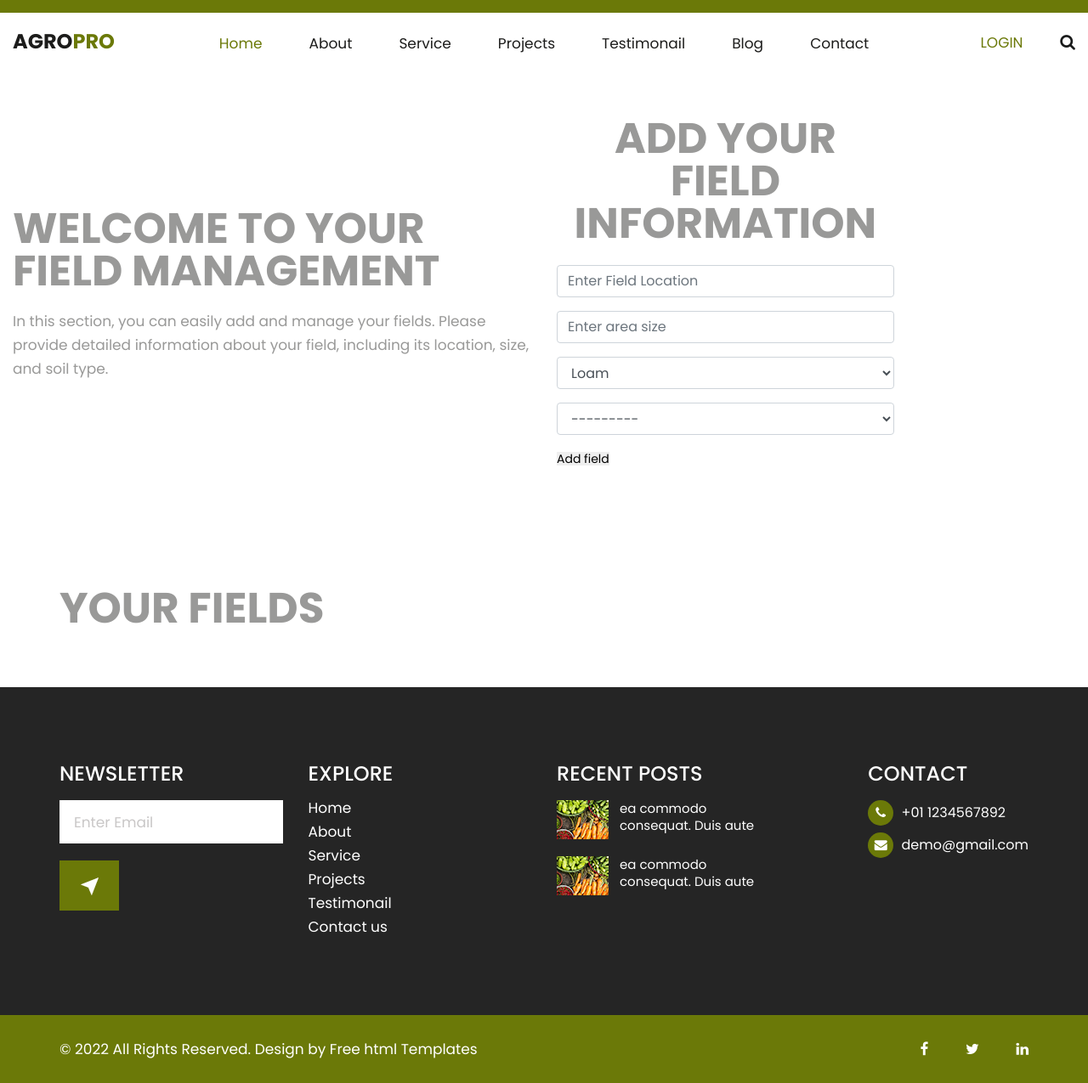
After one commit to troudi-malek/irrigation_project_django, a Django app: page /client/SoilCrop in a window 1280 px wide. The commit adds this page. Shown: the whole page at 85% size. Run offline with Django 4.2, Linux system fonts and the light colour scheme; data that the repository does not hold is empty; some libraries are stand-ins or nearby versions.

Commit message:
26/10/2024

```diff
--- /dev/null
+++ b/Templates/Client/SoilCrop/soilCropFront.html
@@ -0,0 +1,82 @@
+{% include '../../nav.html' %}
+{% load static %}
+
+<div class="about mt-5 mb-5">
+    <div class="container-fluid">
+       <div class="row d_flex">
+          <div class="col-lg-6 col-md-12">
+             <div class="titlepage text_align_left">
+                <h2>Welcome to Your Field Management</h2>
+                <p>In this section, you can easily add and manage your fields. Please provide detailed information about your field, including its location, size, and soil type.</p>
+             </div>
+          </div>
+          <div class="col-lg-6 col-md-12">
+             <div class="row d_flex">
+              <div class="col-md-8">
+                <div class="titlepage">
+                    <h2 class="text_align_center mb-4">Add your Field information</h2>
+                    <form method="post" action="{% url 'CropFront' %}">
+                        {% csrf_token %}
+                        {% for field in form %}
+                    <div class="mb-3">
+                        {{field}}
+                    </div>
+                    {% endfor %}
+                        <button class="saveButton" name="save">Add field</button>
+                    </form>
+                </div>
+              </div>
+             </div>
+          </div>
+       </div>
+    </div>
+ </div>
+
+ <div class="news">
+   <div class="container">
+      <div class="row">
+         <div class="col-md-12">
+            <div class="titlepage text_align_left">
+               <h2>Your Fields</h2>
+            </div>
+         </div>
+      </div>
+      <div class="row mb-5">
+        {% for field in fields %}
+        <div class="col-md-4">
+         <div class="latest">
+            <figure><img src="{% static "images/news3.jpg" %}" alt="#"/></figure>
+            <span>{{ field.area_size }}<br>
+               Hectare
+               </span>
+            <div class="nostrud">
+               <h3>{{ field.location }}</h3>
+               <p>Soil quality: {{ field.soil_quality }}</p>
+               <p>Crop: {{ field.crop }}</p>
+
+               <form method="post" action="{% url 'CropFront' %}">
+                  {% csrf_token %}
+                  <button type="submit" name="update" value="{{ field.id }}" class="btn btn-primary">Update</button>
+                  <button type="submit" name="delete" value="{{ field.id }}" class="btn btn-danger">Delete</button>
+               </form>
+
+               {% if editing_field == field.id %}
+               <form method="post" action="{% url 'CropFront' %}">
+                  {% csrf_token %}
+                  <h4 class="mt-4">Edit Field Information</h4>
+                  {% for field in formupdate %}
+                  <div class="mb-3">
+                      {{field}}
+                  </div>
+                  {% endfor %}
+                  <button class="saveButton" name="edit" value="{{ field.id }}">Update field</button>
+               </form>
+               {% endif %}
+            </div>
+         </div>
+        </div>
+        {% endfor %}
+      </div>
+   </div>
+</div>
+{% include '../../footer.html' %}
--- /dev/null
+++ b/Templates/footer.html
@@ -0,0 +1,71 @@
+{% load static %}
+<footer>
+    <div class="footer">
+       <div class="container">
+          <div class="row">
+                    <div class="col-lg-3 col-md-6">
+                      <div class="hedingh3  text_align_left">
+                         <h3>Newsletter</h3>
+                         <form id="colof" class="form_subscri">
+                            <input class="newsl" placeholder="Enter Email" type="text" name="Email">
+                            <button class="subsci_btn"><img src="{% static "images/new.png" %}" alt="#"/></button>
+                         </form>
+
+                      </div>
+                   </div>
+                   <div class="col-lg-3 col-md-6">
+                      <div class="hedingh3 text_align_left">
+                         <h3> Explore</h3>
+                         <ul class="menu_footer">
+                            <li><a href="index.html">Home</a></li>
+                            <li><a href="about.html">About</a></li>
+                            <li><a href="service.html">Service</a></li>
+                            <li><a href="Javascript:void(0)">Projects</a></li>
+                            <li><a href="testimonail.html">Testimonail</a></li>
+                            <li><a href="contact.html">Contact us</a></li>
+                         </ul>
+                      </div>
+                   </div>
+                   <div class="col-lg-3 col-md-6">
+                      <div class="hedingh3 text_align_left">
+                         <h3>Recent Posts</h3>
+                         <ul class="recent">
+                            <li><img src="{% static "images/resent.jpg" %}" alt="#"/>ea commodo consequat. Duis aute </li>
+                            <li><img src="{% static "images/resent.jpg" %}" alt="#"/>ea commodo consequat. Duis aute </li>
+                         </ul>
+                      </div>
+                   </div>
+                    <div class="col-lg-3 col-md-6">
+                      <div class="hedingh3  flot_right text_align_left">
+                         <h3>ContacT</h3>
+                         <ul class="top_infomation">
+                            <li><i class="fa fa-phone" aria-hidden="true"></i>
+                               +01 1234567892
+                            </li>
+                            <li><i class="fa fa-envelope" aria-hidden="true"></i>
+                               <a href="Javascript:void(0)">demo@gmail.com</a>
+                            </li>
+                         </ul>
+                      </div>
+                   </div>
+                </div>
+             </div>
+
+       <div class="copyright">
+          <div class="container">
+             <div class="row d_flex">
+                <div class="col-md-8">
+                   <p>© 2022 All Rights Reserved. Design by <a href="https://html.design/"> Free html Templates</a></p>
+                </div>
+                <div class="col-md-4">
+                      <ul class="social_icon ">
+                         <li><a href="Javascript:void(0)"><i class="fa fa-facebook" aria-hidden="true"></i></a></li>
+                         <li><a href="Javascript:void(0)"><i class="fa fa-twitter" aria-hidden="true"></i></a></li>
+                         <li><a href="Javascript:void(0)"><i class="fa fa-linkedin" aria-hidden="true"></i></a></li>
+                      </ul>
+                </div>
+             </div>
+          </div>
+       </div>
+    </div>
+ </footer>
--- a/Templates/nav.html
+++ b/Templates/nav.html
@@ -26,6 +26,7 @@
       <link rel="stylesheet" href="{% static "css/owl.carousel.min.css" %}">
       <link rel="stylesheet" href="https://netdna.bootstrapcdn.com/font-awesome/4.0.3/css/font-awesome.css">
       <link rel="stylesheet" href="{% static "css/bootstrap-datepicker.min.css" %}">
+      <link rel="stylesheet" href="{% static '/Admin/css/buttonstyle.css' %}">
       <!--[if lt IE 9]>
       <script src="https://oss.maxcdn.com/html5shiv/3.7.3/html5shiv.min.js"></script>
       <script src="https://oss.maxcdn.com/respond/1.4.2/respond.min.js"></script><![endif]-->
@@ -48,7 +49,7 @@
                         <nav class="site-navbar">
                            <ul>
                               <li><a class="active" href="index.html">Home</a></li>
-                              <li><a href="about.html">About</a></li>
+                              <li><a href="{% url "CropFront" %} ">About</a></li>
                               <li><a href="service.html">Service</a></li>
                                <li><a href="Javascript:void(0)">Projects</a></li>
                                 <li><a href="testimonail.html">Testimonail</a></li>
--- a/soilCropRecommender/forms.py
+++ b/soilCropRecommender/forms.py
@@ -1,5 +1,5 @@
 from django import forms
-from .models import Crop
+from .models import Crop,Field
 
 class CropForm(forms.ModelForm):
     class Meta:
@@ -11,3 +11,14 @@ class CropForm(forms.ModelForm):
             'growth_stage': forms.TextInput(attrs={'class': 'form-control', 'placeholder': 'Enter growth stage'}),
             'optimal_temperature': forms.NumberInput(attrs={'class': 'form-control', 'placeholder': 'Optimal temperature'}),
         }
+
+class FieldForm(forms.ModelForm):
+    class Meta:
+        model=Field
+        fields=['location','area_size','soil_quality','crop']
+        widgets = {
+            'location': forms.TextInput(attrs={'class': 'form-control', 'placeholder': 'Enter Field Location'}),
+            'area_size': forms.NumberInput(attrs={'class': 'form-control', 'placeholder': 'Enter area size'}),
+            'soil_quality': forms.Select(attrs={'class': 'form-control', 'placeholder': 'Select soil quality'}),
+            'crop':forms.Select(attrs={'class': 'form-control', 'placeholder': 'Select crop'})
+        }
--- a/soilCropRecommender/models.py
+++ b/soilCropRecommender/models.py
@@ -5,9 +5,26 @@ class Crop(models.Model):
     water_need=models.DecimalField(max_digits=5,decimal_places=2)
     growth_stage = models.CharField(max_length=50)
     optimal_temperature = models.CharField(max_length=50)
-
-
     def __str__(self):
         return self.name
 
-# Create your models here.
+class Field(models.Model):
+    SOIL_TYPES = [
+        ('sandy', 'Sandy'),
+        ('clay', 'Clay'),
+        ('silt', 'Silt'),
+        ('loam', 'Loam'),
+        ('peat', 'Peat'),
+        ('chalk', 'Chalk'),
+        ('gravel', 'Gravel'),
+    ]
+    location = models.CharField(max_length=100)
+    area_size = models.DecimalField(max_digits=6, decimal_places=2)
+    soil_quality = models.CharField(
+        max_length=50,
+        choices=SOIL_TYPES,
+        default='loam'
+    )
+    crop=models.ForeignKey(Crop,on_delete=models.CASCADE, related_name='fields',null=True)
+    def __str__(self):
+        return self.name
--- a/soilCropRecommender/urls.py
+++ b/soilCropRecommender/urls.py
@@ -3,8 +3,7 @@ from . import views
 
 urlpatterns = [
     path('client',views.index),
+    path('client/SoilCrop',views.cropFront,name='CropFront'),
     path('Dashboard/',views.Dashboard),
     path('Dashboard/ListCrop/',views.ListCrop,name='ListCrop'),
-
-
 ]
--- a/soilCropRecommender/views.py
+++ b/soilCropRecommender/views.py
@@ -1,6 +1,6 @@
 from django.shortcuts import render,redirect
-from .models import Crop
-from .forms import CropForm
+from .models import Crop,Field
+from .forms import CropForm,FieldForm
 
 
 def index(request):
@@ -9,6 +9,46 @@ def index(request):
 
 def Dashboard(request):
     return render(request,'Admin/index.html',{})
+
+def cropFront(request):
+    context = {}
+    form = FieldForm()
+    fields = Field.objects.all()
+    context['fields'] = fields
+
+    if request.method == 'POST':
+        if 'save' in request.POST:
+            form = FieldForm(request.POST)
+            if form.is_valid():
+                form.save()
+                return redirect('CropFront')
+
+        elif 'delete' in request.POST:
+            pk = request.POST.get('delete')
+            field = Field.objects.get(id=pk)
+            field.delete()
+            return redirect('CropFront')
+
+        elif 'update' in request.POST:
+            pk = request.POST.get('update')
+            field = Field.objects.get(id=pk)
+            formupdate = FieldForm(instance=field)
+            context['editing_field'] = field.id
+            context['formupdate'] = formupdate
+
+        elif 'edit' in request.POST:
+            pk = request.POST.get('edit')
+            field = Field.objects.get(id=pk)
+            formupdate = FieldForm(request.POST, instance=field)
+            if formupdate.is_valid():
+                formupdate.save()
+                return redirect('CropFront')
+            else:
+                context['formupdate'] = formupdate
+                context['editing_field'] = field.id
+
+    context['form'] = form
+    return render(request, 'Client/SoilCrop/soilCropFront.html', context)
 
 def ListCrop(request):
     context={}
```
Also changed, not shown: Templates/index.html (+2 -70 lines), Templates/Client/SoilCrop/addField.html (added), soilCropRecommender/migrations/0002_field_alter_crop_name_alter_crop_optimal_temperature_and_more.py (added), soilCropRecommender/migrations/0003_field_crop.py (added), 1 other file.
